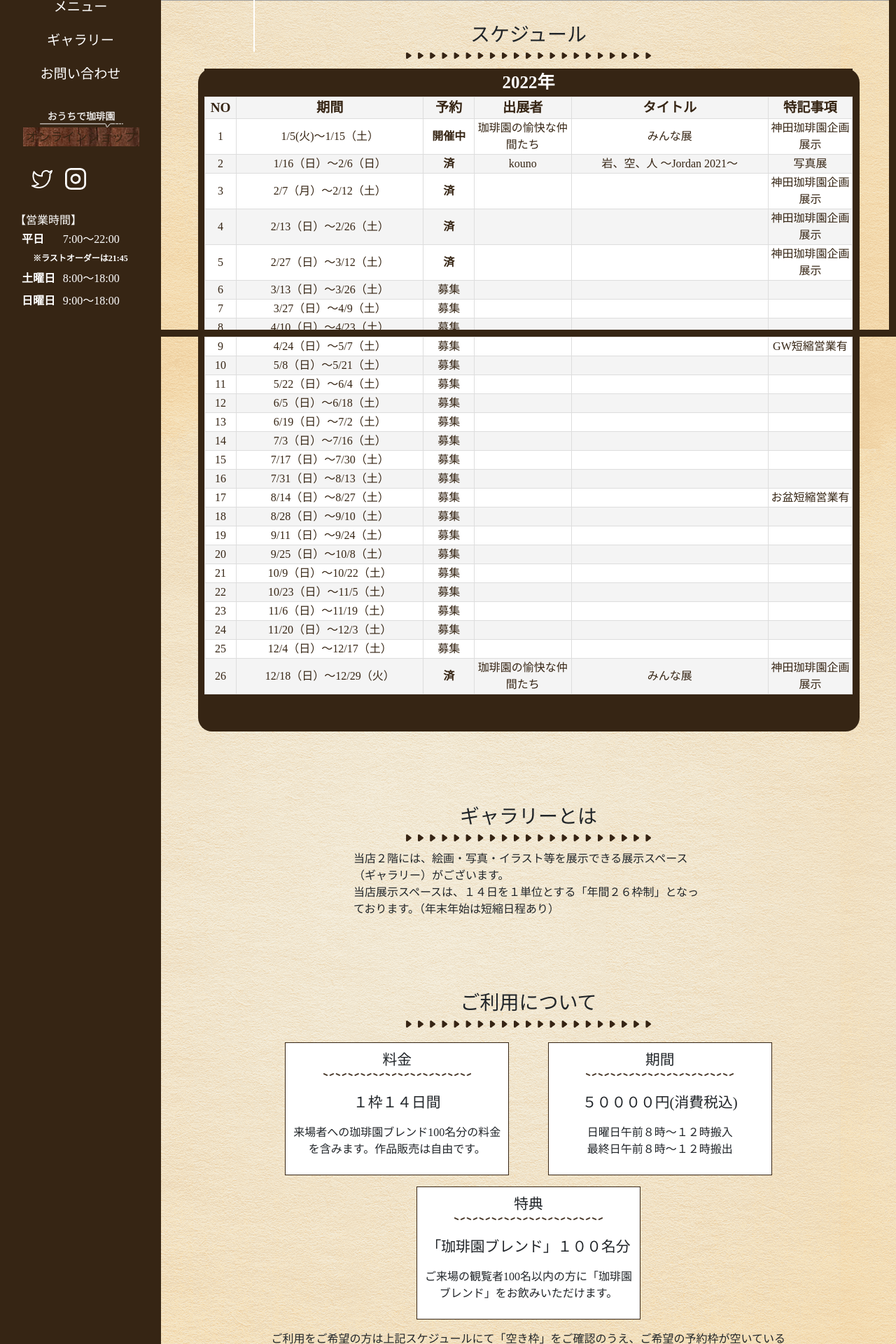
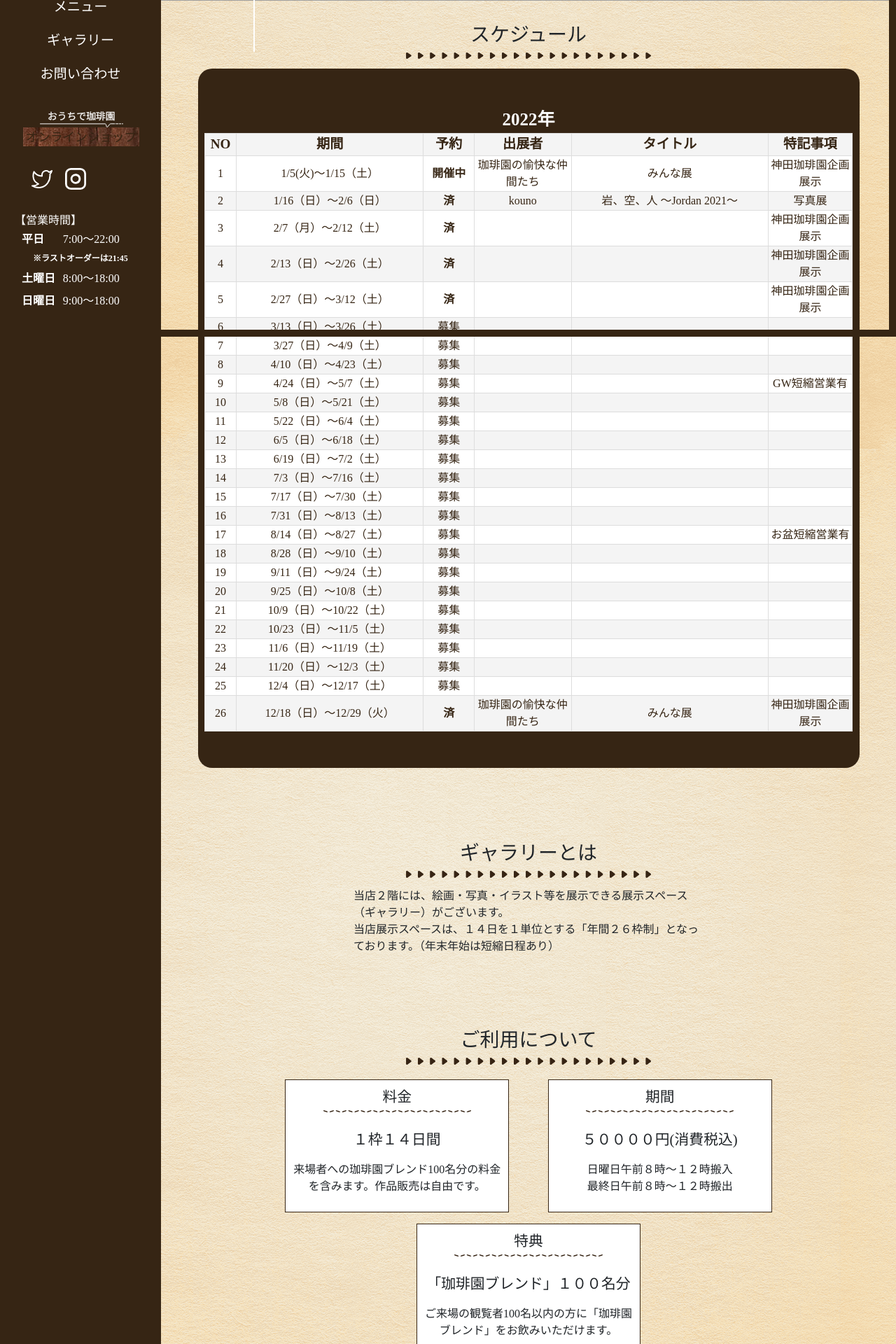
Before and after one commit to mist-solution/discava_kanda-coffee-en, a PHP site: page /gallery.html in a window 1280 px wide. Shown: the part 319-2239 px from the top of the page at 70% size. Run offline with PHP 8.4, Linux system fonts and the light colour scheme; some web fonts are replaced; grey boxes are pictures that could not be loaded.

Commit message:
styleにミスがあったため一部変更

```diff
--- a/stylesheet/style.css
+++ b/stylesheet/style.css
@@ -2206,6 +2206,7 @@ textarea{
   margin-right:5%;
   border-radius: 20px;
   padding-bottom: 5%;
+  padding-top:5%;
   text-align: center;
 }
 .GallerySch__h3{
```
